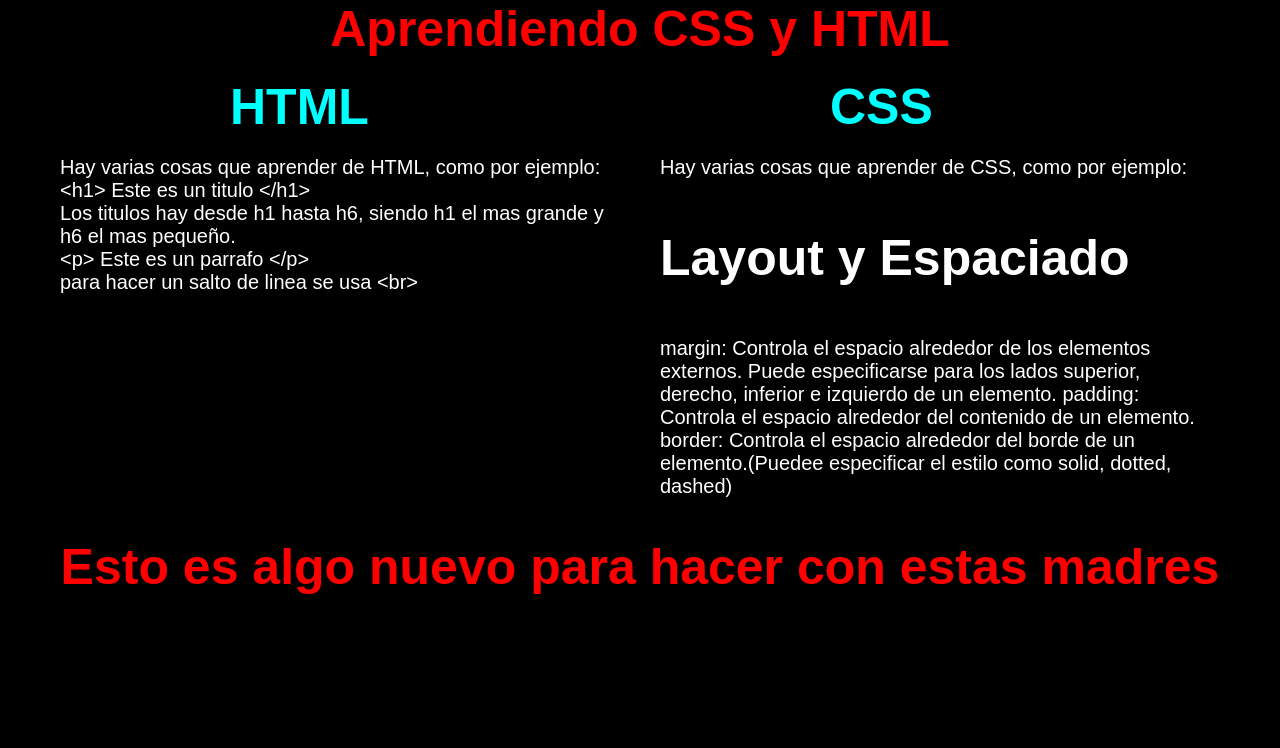
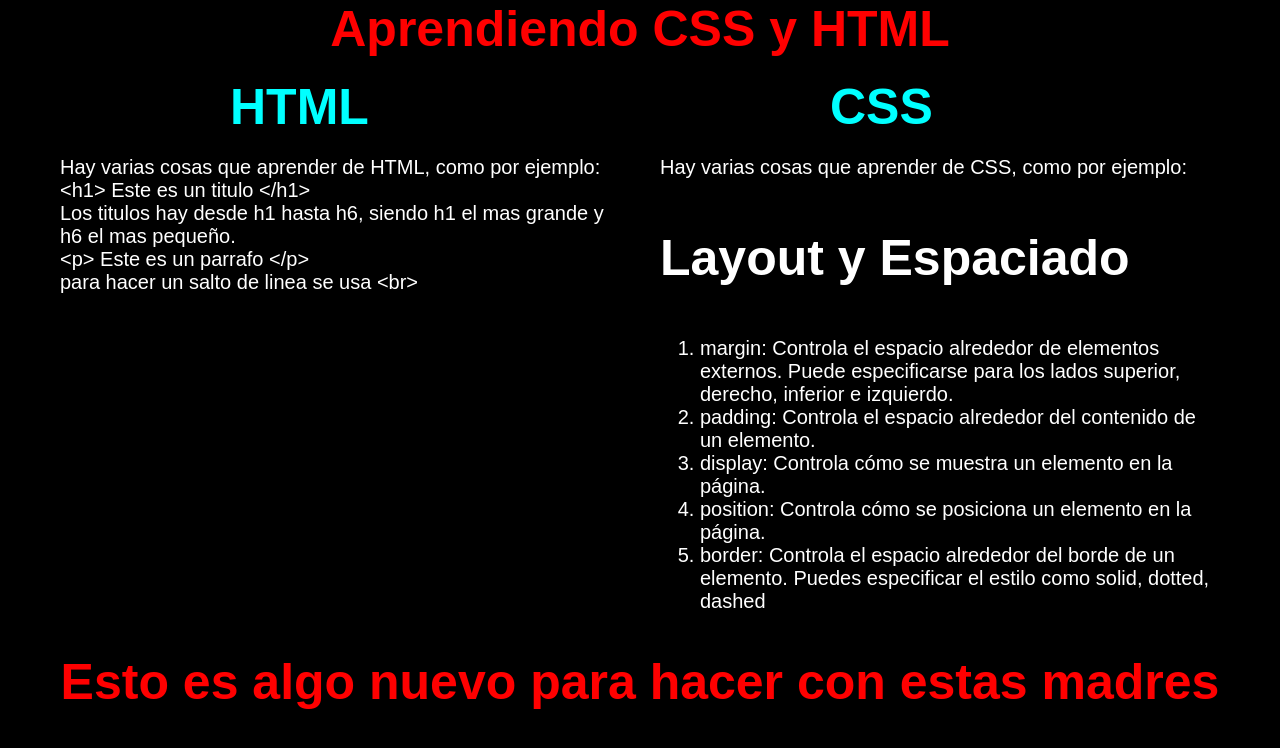
Before and after one commit to SebastianRdzC04/HTML-CSS, a plain HTML site: page index.html in a window 1280 px wide. Drawn offline with Linux system fonts and the light colour scheme.

Commit message:
añadiendo lista numerica

```diff
--- a/index.html
+++ b/index.html
@@ -26,13 +26,15 @@
             Hay varias cosas que aprender de CSS, como por ejemplo:<br>
             </p>
             <h3 class="tittle3"> Layout y Espaciado</h3>
-            <p class="paragraph">
-                margin: Controla el espacio alrededor de los elementos externos.
-                Puede especificarse para los lados superior, derecho, inferior e izquierdo de un elemento.
-                padding: Controla el espacio alrededor del contenido de un elemento.
-                border: Controla el espacio alrededor del borde de un elemento.(Puedee
-                especificar el estilo como solid, dotted, dashed)
-            </p>
+            <ol class="paragraph">
+                <li>margin: Controla el espacio alrededor de elementos externos.
+                    Puede especificarse para los lados superior, derecho, inferior e izquierdo.</li>
+                <li>padding: Controla el espacio alrededor del contenido de un elemento.</li>
+                <li>display: Controla cómo se muestra un elemento en la página.</li>
+                <li>position: Controla cómo se posiciona un elemento en la página.</li>
+                <li>border: Controla el espacio alrededor del borde de un elemento. Puedes especificar
+                    el estilo como solid, dotted, dashed</li>
+            </ol>
         </div>
     </div>
     <h2 id="title2">Esto es algo nuevo para hacer con estas madres</h2>
```
